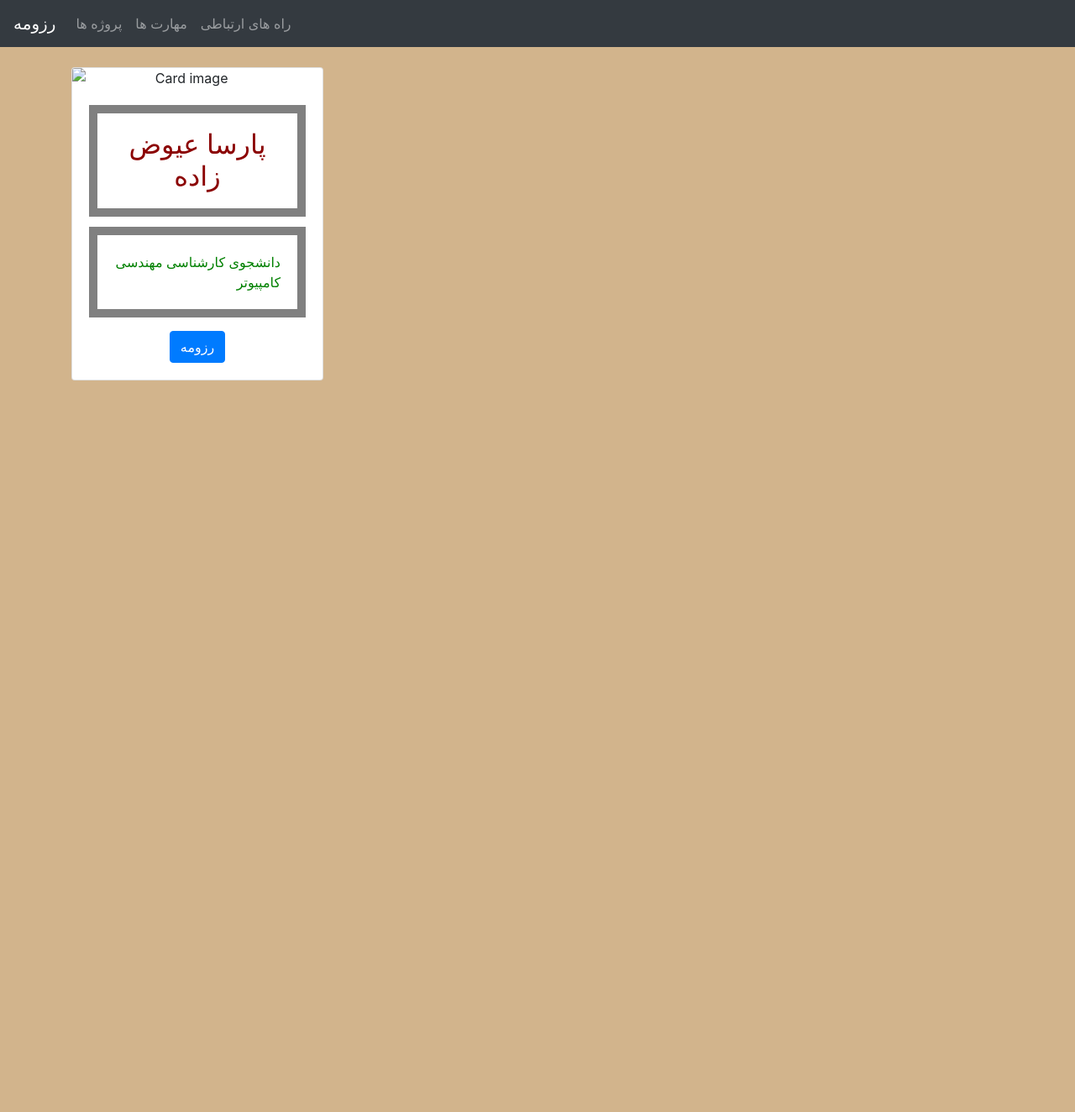
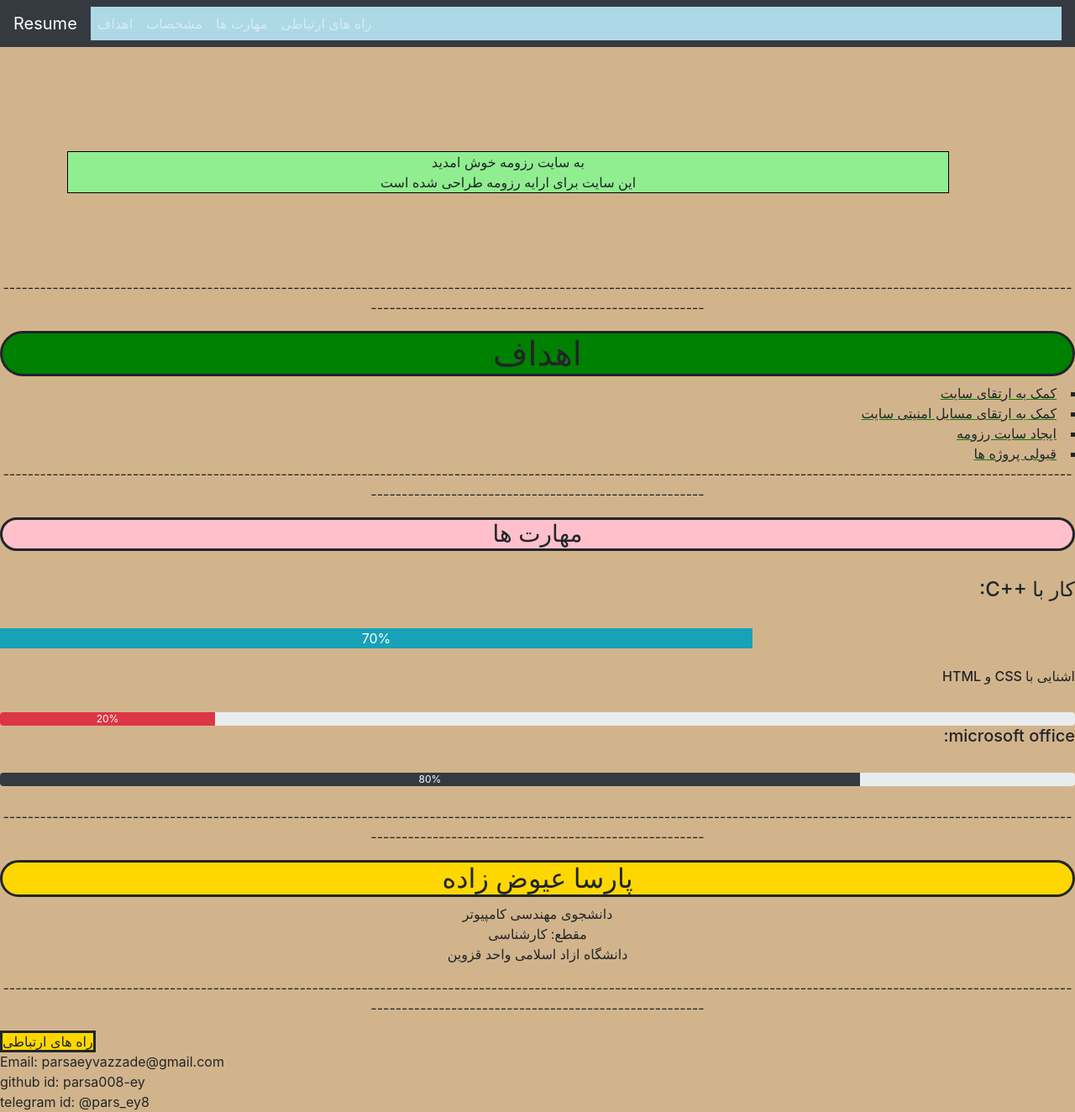
Before and after one commit to parsa008-ey/resume2, a plain HTML site: page index.html in a window 1280 px wide. Shown: the whole page at 84% size. Before the commit the page ends 800 px from the top, so only its background shows below. Drawn offline with nearby package versions, Linux system fonts and the light colour scheme.

Commit message:
Update index.html

```diff
--- a/index.html
+++ b/index.html
@@ -1,6 +1,5 @@
 <!DOCTYPE html>
-<html>
-<head>
+<html lang="en">
 <head>
   <title>Bootstrap Example</title>
   <meta charset="utf-8">
@@ -12,111 +11,148 @@
 </head>
 <body>
 <nav class="navbar navbar-expand-md bg-dark navbar-dark">
-  <a class="navbar-brand" href="#">رزومه</a>
+  <a class="navbar-brand" href="#">Resume</a>
   <button class="navbar-toggler" type="button" data-toggle="collapse" data-target="#collapsibleNavbar">
     <span class="navbar-toggler-icon"></span>
   </button>
-  <div class="collapse navbar-collapse" id="collapsibleNavbar">
+  <div2 class="collapse navbar-collapse" id="collapsibleNavbar">
     <ul class="navbar-nav">
       <li class="nav-item">
-        <a class="nav-link" href="#">پروژه ها</a>
+        <a class="nav-link" href="#target">اهداف</a>
       </li>
       <li class="nav-item">
-        <a class="nav-link" href="#">مهارت ها</a>
+        <a class="nav-link" href="#name">مشخصات</a>
       </li>
       <li class="nav-item">
-        <a class="nav-link" href="#">راه های ارتباطی</a>
+        <a class="nav-link" href="#maharat">مهارت ها </a>
       </li>
+      <li class="nav-item">
+      <a class="nav-link" href="#media">راه های ارتباطی</a>
+     </li>
     </ul>
-  </div>
+  </div2>
 </nav>
 <br>
-<div class="container">
-  <div class="card" style="width:300px">
-    <img class="card-img-top" src="img_avatar1.png" alt="Card image" style="width:90%">
-    <div class="card-body">
-      <h4 class="card-title">پارسا عیوض زاده </h4>
-      <p class="card-text">دانشجوی کارشناسی مهندسی کامپیوتر</p>
-       <button type="button" class="btn btn-primary" data-toggle="modal" data-target="#myModal">
-    رزومه
-  </button>
-    </div>
-  </div>
-</div>
- <div class="modal fade" id="myModal">
-    <div class="modal-dialog modal-lg">
-      <div class="modal-content">
-
-        <div class="modal-header">
-          <button type="button" class="close" data-dismiss="modal">&times;</button>
-        </div>
-
-        <div class="modal-body">
-
-        </div>
-        <div class="modal-footer">
-          <button type="button" class="btn btn-secondary" data-dismiss="modal">Close</button>
-        </div>
-<h2>email address :parsaeyvazzade@gmail.com</h2>
-<h3>github id: parsa008-ey</h3>
-<h4>مهارت ها<strong></storng></h4>
-<p>C++ کار با</p>
-<div class="container">
- <div class="progress">
-  <div class="progress-bar bg-info" style="width:70%">70%</div>
-</div>
-</div>
-<p>HTML اشنایی مختصر با</p>
-  <div class="container">
-  <div class="progress">
-    <div class="progress-bar bg-warning" style="width:15%">15%</div>
-  </div>
-</div>
-<p>github اشنایی با</p>
-<div class="container">
-<div class="progress">
- <div class="progress-bar bg-danger" style="width:20%">20%</div>
-</div>
-</div>
-<p>microsoft office کار با </p>
-<div class="container">
- <div class="progress">
- <div class="progress-bar bg-dark" style="width:80%">80%</div>
-</div>
-</div>
-</body>
+<div>به سایت رزومه خوش امدید
+<br>
+این سایت برای ارایه رزومه طراحی شده است</div>
+<p>-----------------------------------------------------------------------------------------------------------------------------------------------------------------------------------------------------------------------------------</p>
+<h1 id="target">اهداف</h1>
+<ul1>
+  <li>کمک به ارتقای سایت</li>
+  <li>کمک به ارتقای مسایل امنیتی سایت</li>
+  <li>ایجاد سایت رزومه</li>
+  <li>قبولی پروژه ها</li>
+</ul1>
+<p>-----------------------------------------------------------------------------------------------------------------------------------------------------------------------------------------------------------------------------------</p>
+<h3 id="maharat">مهارت ها</h3>
+<br>
+<h4>:C++ کار با</h4>
+<div3 class="container">
+<div3 class="progess">
+   <div3 class="progress-bar bg-info" style="width:70%">70%</div3>
+</div3>
+</div3>
+<h6>HTML و CSS اشنایی با</h6>
+<div5 class="container">
+<div5 class="progress">
+  <div5 class="progress-bar bg-danger" style="width:20%">20%</div5
+  </div5>
+  </div5>
+<h5>:microsoft office</h5>
+<div4 class="container">
+ <div4 class="progress">
+ <div4 class="progress-bar bg-dark" style="width:80%">80%</div4>
+</div4>
+</div4>
+<p>-----------------------------------------------------------------------------------------------------------------------------------------------------------------------------------------------------------------------------------</p>
+<h2 id="name">پارسا عیوض زاده </h2>
+<p>دانشجوی مهندسی کامپیوتر
+<br>
+مقطع: کارشناسی
+<br>
+دانشگاه ازاد اسلامی واحد قزوین
+</p>
+<p>-----------------------------------------------------------------------------------------------------------------------------------------------------------------------------------------------------------------------------------</p>
+<h8 id="media">راه های ارتباطی</h8>
+<br>
+<p2>Email: parsaeyvazzade@gmail.com
+<br>
+<p2>github id: parsa008-ey
+<br>
+<p2>telegram id: @pars_ey8
+</p2>
 <style>
 body {
-background-color: Tan;
+background-color: tan;
 }
 h1 {
 text-align: center;
-color: SeaGreen;
+border-style: solid;
+border-radius: 50px;
+background-color: green;
+}
+p {
+text-align: center;
+}
+div {
+text-align: center;
+border: 1px solid black;
+  margin-top: 100px;
+  margin-bottom: 100px;
+  margin-right: 150px;
+  margin-left: 80px;
+  background-color: lightgreen;
+}
+div1 {
+text-align: center;
+ border: 1px solid black;
+  margin-top: 200px;
+  margin-bottom: 200px;
+  margin-right: 250px;
+  margin-left: 100px;
+  background-color: lightgreen;
+}
+ul1 {
+  list-style-type: square;
+  direction: rtl;
+  text-align: right;
+ text-decoration-line: underline;
+  text-decoration-style: solid;
+  text-decoration-color: green;
+}
+div2 {
+background-color: lightblue;
 }
 h2 {
 text-align: center;
-color: SeaGreen;
+border-style: solid;
+border-radius: 50px;
+background-color: gold;
+}
+h3 {
+text-align: center;
+border-style: solid;
+border-radius: 50px;
+background-color: pink;
 }
 h4 {
-border: 10px solid gray;
-padding: 18px;
+text-align: right;
+}
+h5 {
+text-align: right;
+}
+h6 {
+text-align: right;
+}
+h8 {
 text-align: center;
-color: DarkRed;
-font-size: 200%;
+border-style: solid;
+border-redius: 50px;
+background-color: gold;
 }
-h3{
-text-align: center;
-color: SeaGreen;
-}
-p {
-font-size: 100%;
-border: 10px Solid Grey;
-padding: 20px;
-text-align: right;
-color: green;
-}
-div {
-text-align: center;
+p2 {
+text-align: left;
 }
 </style>
 </html>
```
